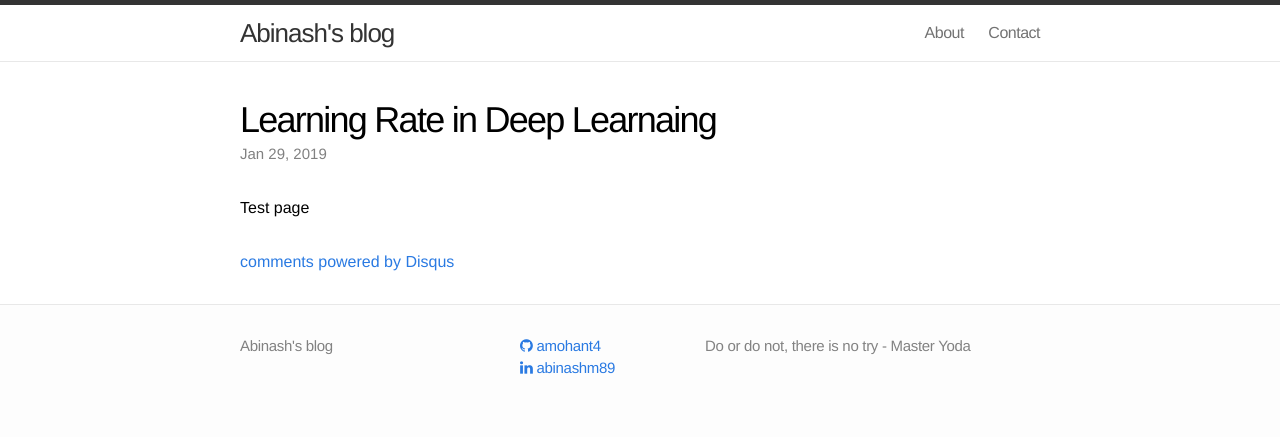
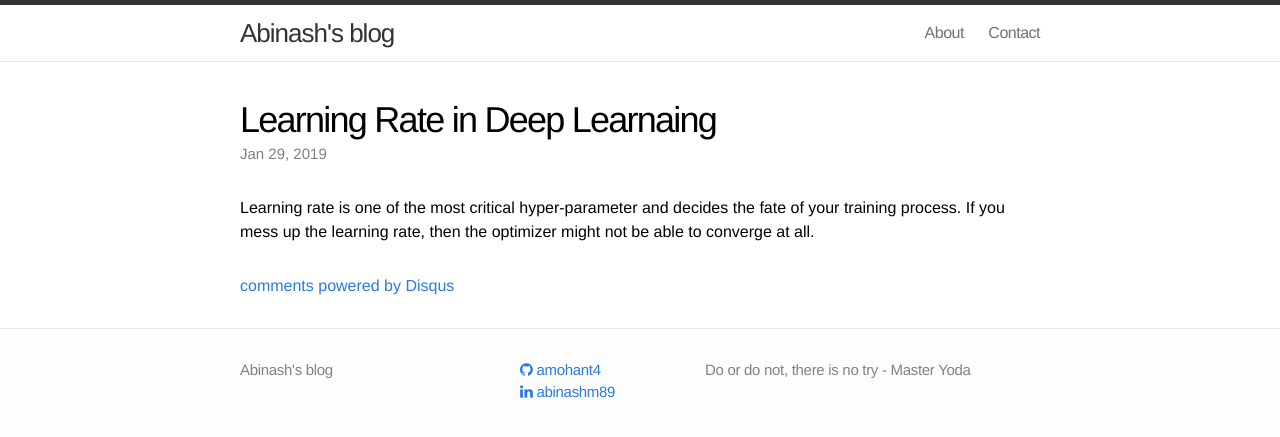
Before and after one commit to amohant4/amohant4.github.io, a Jekyll site: the page built from _posts/2019-01-29-Learning-Rate-Deep_learning.markdown, in a window 1280 px wide. Shown: the top 437 px of the page. Built offline with Jekyll 4.4.1, drawn with Linux system fonts in a browser that asks for light colours; nearby versions of some CDN libraries; comment, search, counter and statistics services are not loaded.

Commit message:
Update 2019-01-29-Learning-Rate-Deep_learning.markdown
adding lr to articles

```diff
--- a/_posts/2019-01-29-Learning-Rate-Deep_learning.markdown
+++ b/_posts/2019-01-29-Learning-Rate-Deep_learning.markdown
@@ -7,4 +7,4 @@ date:   2019-01-29 05:04:00
 mathjax: true
 ---
 
-Test page
+Learning rate is one of the most critical hyper-parameter and decides the fate of your training process. If you mess up the learning rate, then the optimizer might not be able to converge at all.
```
